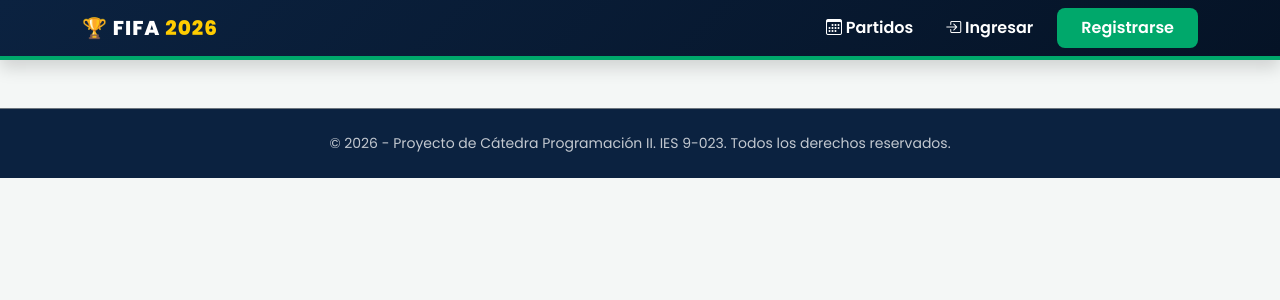
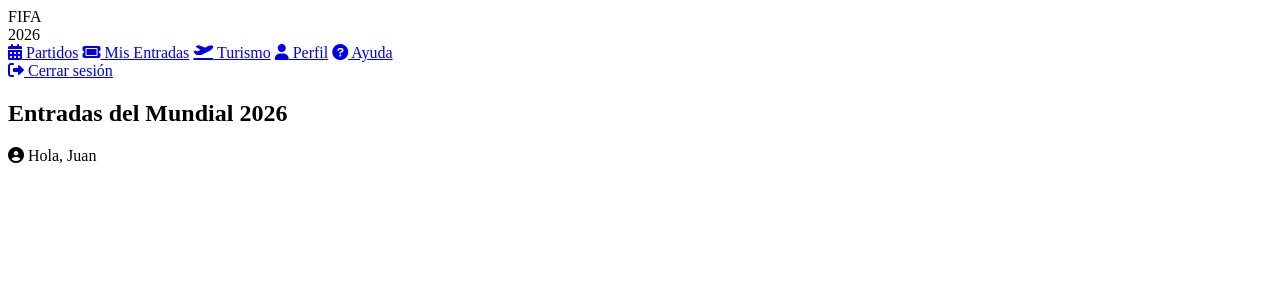
Before and after one commit to ClaudioKody/ParcialProg2, a Flask app: template Entradas_Mundial/templates/base.html in a window 1280 px wide. Shown: the top 300 px of the page. Run offline with Flask 3, Linux system fonts and the light colour scheme; the template is opened without the code that fills it, so the values that code supplies are empty.

Commit message:
Archivo template: ayuda y base, creados

```diff
--- a/Entradas_Mundial/templates/base.html
+++ b/Entradas_Mundial/templates/base.html
@@ -3,95 +3,62 @@
 <head>
     <meta charset="UTF-8">
     <meta name="viewport" content="width=device-width, initial-scale=1.0">
-    <title>{% block title %}FIFA World Cup 2026™ Tickets{% endblock %}</title>
-    <link href="https://cdn.jsdelivr.net/npm/bootstrap@5.3.2/dist/css/bootstrap.min.css" rel="stylesheet">
-    <link href="https://fonts.googleapis.com/css2?family=Poppins:wght@300;400;600;800&display=swap" rel="stylesheet">
-    <link rel="stylesheet" href="https://cdn.jsdelivr.net/npm/bootstrap-icons@1.11.1/font/bootstrap-icons.css">
-
-    <style>
-        body {
-            font-family: 'Poppins', sans-serif;
-            background-color: #f4f7f6;
-            color: #111;
-        }
-        /* Paleta Oficial FIFA 2026 Innovadora */
-        .bg-mundial-dark { background-color: #0b2240; } /* Azul Noche */
-        .bg-mundial-green { background-color: #00a86b; } /* Verde Esmeralda Vivo */
-        .text-mundial-gold { color: #ffcc00; } /* Oro FIFA */
-
-        .navbar-mundial {
-            background: linear-gradient(135deg, #0b2240 0%, #051326 100%);
-            border-bottom: 4px solid #00a86b;
-        }
-        .navbar-brand {
-            font-weight: 800;
-            letter-spacing: 1px;
-            text-transform: uppercase;
-        }
-        .nav-link {
-            font-weight: 600;
-            transition: color 0.3s ease;
-        }
-        .nav-link:hover {
-            color: #ffcc00 !important;
-        }
-        /* Botón Innovador */
-        .btn-mundial {
-            background-color: #00a86b;
-            color: white;
-            font-weight: 600;
-            border-radius: 8px;
-            border: none;
-            transition: all 0.3s ease;
-        }
-        .btn-mundial:hover {
-            background-color: #ffcc00;
-            color: #0b2240;
-            transform: translateY(-2px);
-            box-shadow: 0 4px 15px rgba(255, 204, 0, 0.4);
-        }
-        .card-custom {
-            border: none;
-            border-radius: 16px;
-            box-shadow: 0 10px 30px rgba(0,0,0,0.05);
-        }
-    </style>
+    <title>{% block title %}FIFA Mundial 2026{% endblock %}</title>
+    <link rel="stylesheet" href="{{ url_for('static', filename='css/estilos.css') }}">
+    <link rel="stylesheet" href="https://cdnjs.cloudflare.com/ajax/libs/font-awesome/6.0.0/css/all.min.css">
 </head>
 <body>
 
-    <nav class="navbar navbar-expand-lg navbar-dark navbar-mundial sticky-top shadow">
-        <div class="container">
-            <a class="navbar-brand text-white" href="/partidos">
-                🏆 FIFA <span class="text-mundial-gold">2026</span>
-            </a>
-            <button class="navbar-toggler" type="button" data-bs-toggle="collapse" data-bs-target="#navbarNav">
-                <span class="navbar-toggler-icon"></span>
-            </button>
-            <div class="collapse navbar-collapse" id="navbarNav">
-                <ul class="navbar-nav ms-auto align-items-center">
-                    <li class="nav-item">
-                        <a class="nav-link text-white px-3" href="/partidos"><i class="bi bi-calendar3"></i> Partidos</a>
-                    </li>
-                    <li class="nav-item">
-                        <a class="nav-link text-white px-3" href="/login"><i class="bi bi-box-arrow-in-right"></i> Ingresar</a>
-                    </li>
-                    <li class="nav-item ms-lg-2">
-                        <a class="btn btn-mundial px-4 py-2 mt-2 mt-lg-0" href="/registro">Registrarse</a>
-                    </li>
-                </ul>
+    <div class="app-container">
+        <!-- BARRA LATERAL IZQUIERDA -->
+        <aside class="sidebar">
+            <div class="sidebar-brand">
+                <div class="brand-logo">FIFA</div>
+                <div class="brand-year">2026</div>
             </div>
+
+            <!-- MENÚ ADAPTATIVO SEGÚN EL ROL -->
+            <nav class="sidebar-menu">
+                <!-- SI ES ADMINISTRADOR -->
+                {% if current_user.es_admin %}
+                    <a href="{{ url_for('routes_partidos.lista_partidos') }}" class="menu-item"><i class="fa-solid fa-chart-line"></i> Panel Admin</a>
+                    <a href="#" class="menu-item"><i class="fa-solid fa-plus"></i> Cargar Partidos</a>
+                    <a href="#" class="menu-item"><i class="fa-solid fa-users"></i> Gestionar Usuarios</a>
+
+                <!-- SI ES UN USUARIO/CLIENTE COMÚN -->
+                {% else %}
+                    <a href="{{ url_for('routes_partidos.lista_partidos') }}" class="menu-item"><i class="fa-solid fa-calendar-days"></i> Partidos</a>
+                    <a href="#" class="menu-item"><i class="fa-solid fa-ticket"></i> Mis Entradas</a>
+                    <a href="{{ url_for('routes_turismo.ver_turismo') }}" class="menu-item"><i class="fa-solid fa-plane-departure"></i> Turismo</a>
+                    <a href="#" class="menu-item"><i class="fa-solid fa-user"></i> Perfil</a>
+                    <a href="{{ url_for('routes_ayuda.ayuda') }}" class="menu-item"><i class="fa-solid fa-circle-question"></i> Ayuda</a>
+                {% endif %}
+            </nav>
+
+            <div class="sidebar-footer">
+                <a href="{{ url_for('routes_auth.login') }}" class="menu-item logout"><i class="fa-solid fa-right-from-bracket"></i> Cerrar sesión</a>
+            </div>
+        </aside>
+
+        <!-- CONTENEDOR DERECHO PRINCIPAL -->
+        <div class="main-layout">
+            <header class="top-bar">
+                <div class="page-context">
+                    <h2>{% block section_title %}Entradas del Mundial 2026{% endblock %}</h2>
+                </div>
+                <div class="user-profile-nav">
+                    <i class="fa-solid fa-circle-user"></i>
+                    <span>Hola, {{ current_user.nombre if current_user else 'Juan' }}</span>
+                </div>
+            </header>
+
+            <main class="content-wrapper">
+                {% block content %}
+                <!-- Acá se va a inyectar el contenido de las otras pantallas -->
+                {% endblock %}
+            </main>
         </div>
-    </nav>
-
-    <div class="container my-5">
-        {% block content %}
-        {% endblock %}
     </div>
 
-    <footer class="bg-mundial-dark text-white text-center py-4 mt-auto border-top border-secondary">
-        <p class="mb-0 small opacity-75">© 2026 - Proyecto de Cátedra Programación II. IES 9-023. Todos los derechos reservados.</p>
-    </footer>
-
-    <script src="https://cdn.jsdelivr.net/npm/bootstrap@5.3.2/dist/js/bootstrap.bundle.min.js"></script>
 </body>
 </html>
```
Also changed, not shown: Entradas_Mundial/templates/ayuda.html (added, +55 -0 lines), Entradas_Mundial/templates/index.html (deleted, +0 -13 lines), Entradas_Mundial/templates/iniciosesion.html (deleted, +0 -39 lines), Entradas_Mundial/templates/partidos.html (deleted, +0 -59 lines), Entradas_Mundial/templates/registro.html (deleted, +0 -68 lines).
